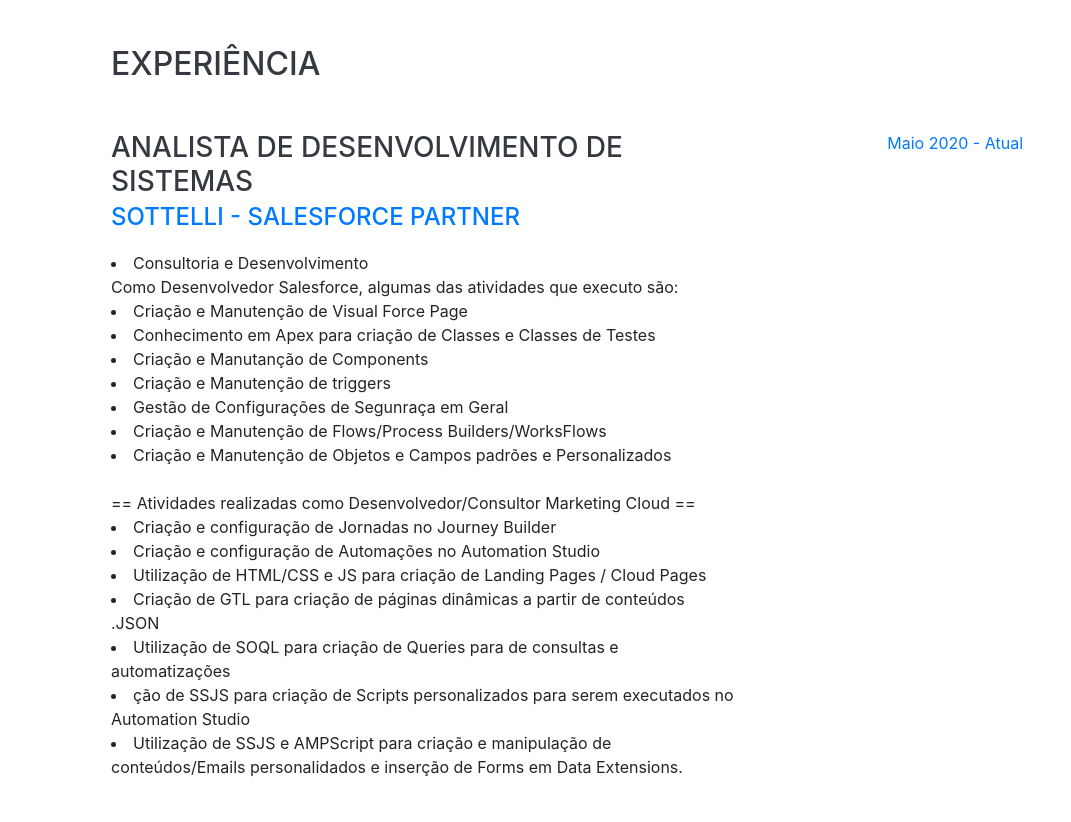
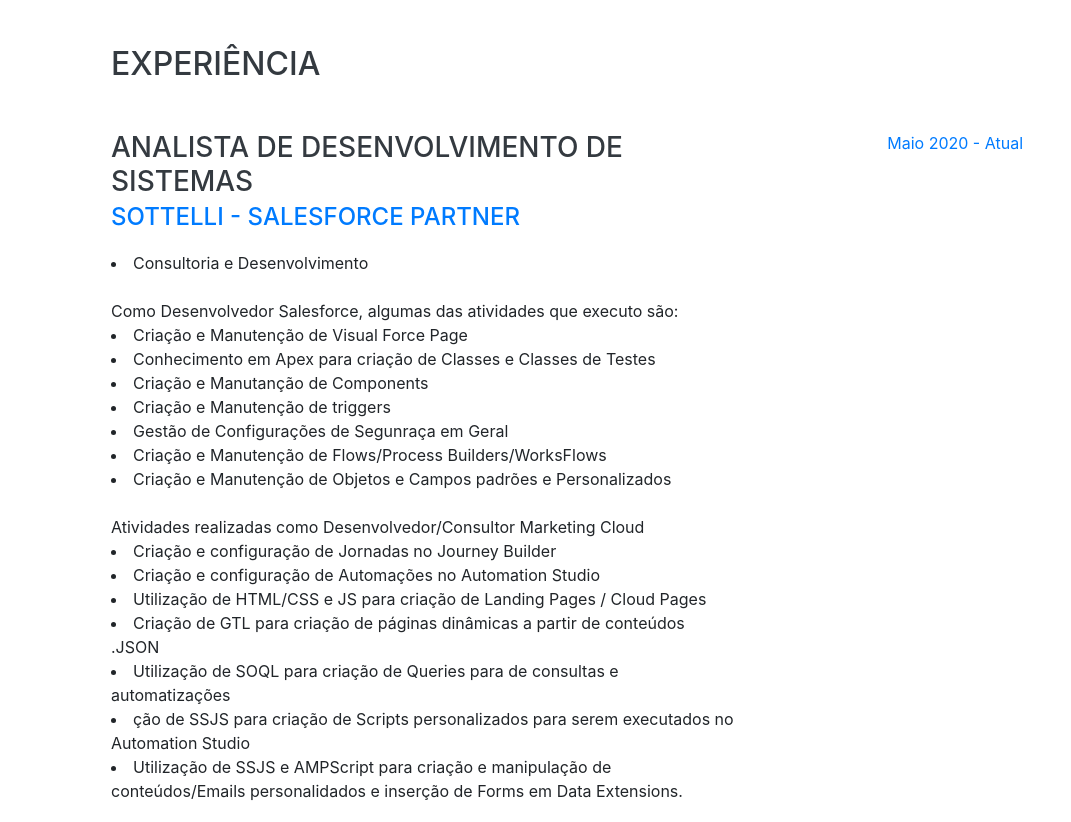
Before and after one commit to LeoMisi/leomisi.github.io, a website with bundled scripts: page index.html in a window 1280 px wide. Shown: the part 804-1626 px from the top of the page, without its empty margins (209-1280 px from the left). Built offline with nearby package versions, Linux system fonts and the light colour scheme; a web font is replaced by a local one.

Commit message:
Ajustando formatação

```diff
--- a/index.html
+++ b/index.html
@@ -148,7 +148,7 @@
             </div>
             <p>
               <li>Consultoria e Desenvolvimento</li>
-
+              </br>
               Como Desenvolvedor Salesforce, algumas das atividades que executo são:
               </br>
               <li>Criação e Manutenção de Visual Force Page</li>
@@ -159,7 +159,7 @@
               <li>Criação e Manutenção de Flows/Process Builders/WorksFlows</li>
               <li>Criação e Manutenção de Objetos e Campos padrões e Personalizados</li>
               </br>
-              == Atividades realizadas como Desenvolvedor/Consultor Marketing Cloud ==
+              Atividades realizadas como Desenvolvedor/Consultor Marketing Cloud
               </br>
               <li>Criação e configuração de Jornadas no Journey Builder</li>
               <li>Criação e configuração de Automações no Automation Studio</li>
```
